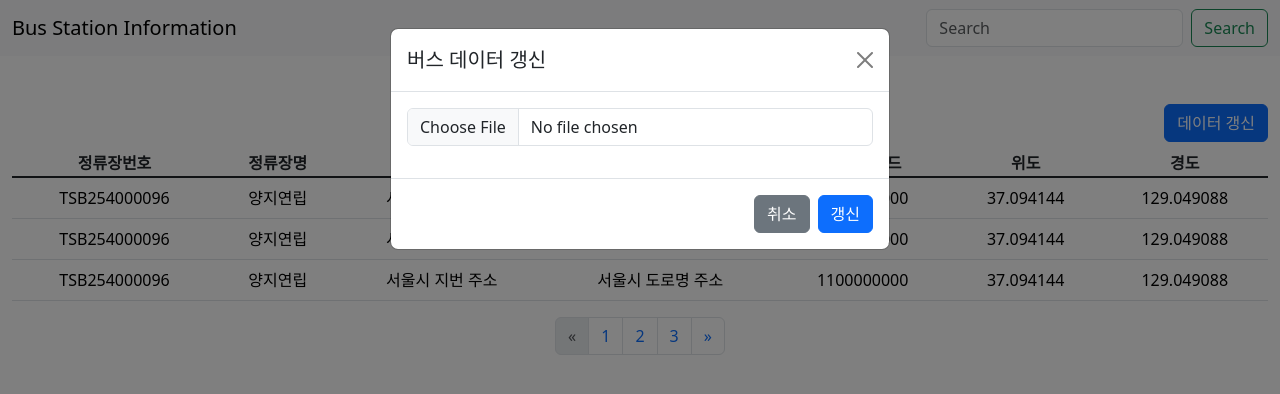
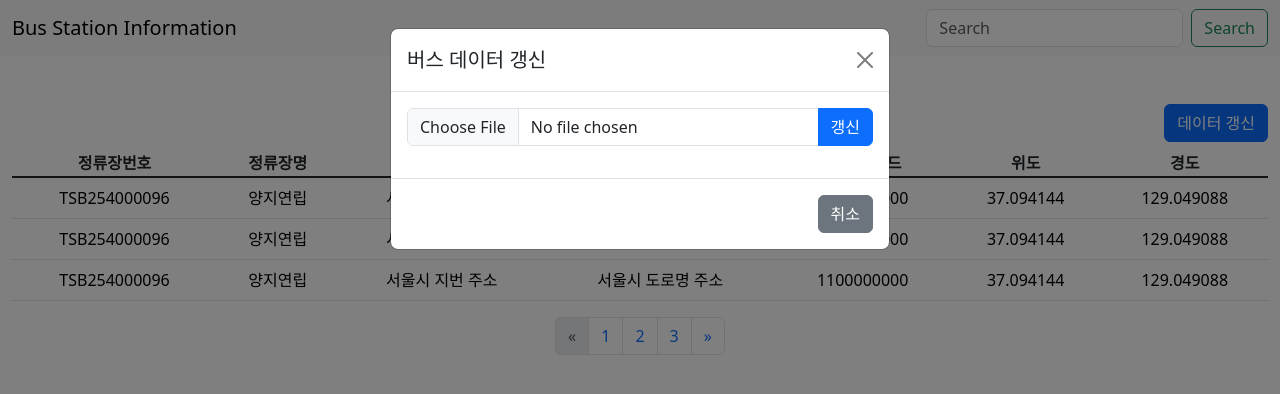
Before and after one commit to Ruby-Toys/bus-data-vue, a Vue app: page / in a window 1280 px wide. Both pictures are taken after a click on the button "데이터 갱신". Shown: the top 394 px of the page. Built offline with nearby package versions, Linux system fonts and the light colour scheme.

Commit message:
feat : 버스 데이터 갱신 구현

```diff
--- a/package.json
+++ b/package.json
@@ -8,6 +8,7 @@
     "lint": "vue-cli-service lint"
   },
   "dependencies": {
+    "axios": "^1.3.5",
     "core-js": "^3.8.3",
     "vue": "^3.2.13",
     "vue-router": "^4.0.3"
--- /dev/null
+++ b/src/api/busStationApi.ts
@@ -0,0 +1,8 @@
+import { multipartApi } from "@/plugin/axios";
+
+export const renewBusDataApi = (formData: FormData) => {
+  return multipartApi.post(
+    "http://localhost:8080/api/bus-stations/renewal",
+    formData
+  );
+};
--- a/src/components/common/ModalComp.vue
+++ b/src/components/common/ModalComp.vue
@@ -28,7 +28,9 @@
           >
             취소
           </button>
-          <button type="button" class="btn btn-primary">{{ approve }}</button>
+          <button v-if="approve" type="button" class="btn btn-primary">
+            {{ approve }}
+          </button>
         </div>
       </div>
     </div>
@@ -41,7 +43,7 @@ import { defineProps } from "vue";
 defineProps({
   id: { type: String, required: true },
   title: { type: String, required: true },
-  approve: { type: String, required: true },
+  approve: { type: String, required: false },
 });
 </script>
 
--- /dev/null
+++ b/src/plugin/axios.ts
@@ -0,0 +1,13 @@
+import axios from "axios";
+
+export const api = axios.create({
+  headers: {
+    "Content-Type": "application/json",
+  },
+});
+
+export const multipartApi = axios.create({
+  headers: {
+    "Content-Type": "multipart/form-data",
+  },
+});
--- a/src/views/HomeView.vue
+++ b/src/views/HomeView.vue
@@ -28,11 +28,23 @@
     </ListComp>
     <PaginationComp />
   </div>
-  <ModalComp :id="modal.id" :title="modal.title" :approve="modal.approve">
+  <ModalComp :id="modal.id" :title="modal.title">
     <template #body>
-      <div class="input-group mb-3">
-        <input type="file" class="form-control" id="busFile" />
-      </div>
+      <form
+        id="busModalForm"
+        @submit.prevent="submitBusDataFile"
+        enctype="multipart/form-data"
+      >
+        <div class="input-group mb-3">
+          <input
+            type="file"
+            class="form-control"
+            id="busDataFile"
+            @change="onChangeFile"
+          />
+          <button type="submit" class="btn btn-primary">갱신</button>
+        </div>
+      </form>
     </template>
   </ModalComp>
 </template>
@@ -42,13 +54,13 @@ import ListComp from "@/components/common/ListComp.vue";
 import NavbarComp from "@/components/common/NavbarComp.vue";
 import PaginationComp from "@/components/common/PaginationComp.vue";
 import ModalComp from "@/components/common/ModalComp.vue";
-import { reactive, ref } from "vue";
+import { reactive, Ref, ref } from "vue";
 import ModalToggleButtonComp from "@/components/common/ModalToggleButtonComp.vue";
+import { renewBusDataApi } from "@/api/busStationApi";
 
 const modal = reactive({
   id: "busModal",
   title: "버스 데이터 갱신",
-  approve: "갱신",
   toggle: "데이터 갱신",
 });
 
@@ -81,6 +93,23 @@ const busList = ref([
     bcode: "1100000000",
   },
 ]);
+
+const busFormData: Ref<FormData> = ref(new FormData());
+
+const onChangeFile = (event: InputEvent) => {
+  const eventTarget = event.target as HTMLInputElement;
+  const files = eventTarget.files as FileList;
+  const busFile = files[0];
+
+  if (busFile) {
+    busFormData.value.delete("busDataFile");
+    busFormData.value.append("busDataFile", busFile);
+  }
+};
+
+const submitBusDataFile = async () => {
+  await renewBusDataApi(busFormData.value);
+};
 </script>
 
 <style scoped></style>
```
Also changed, not shown: 1 other file (tests, documents, lock files or other folders).
